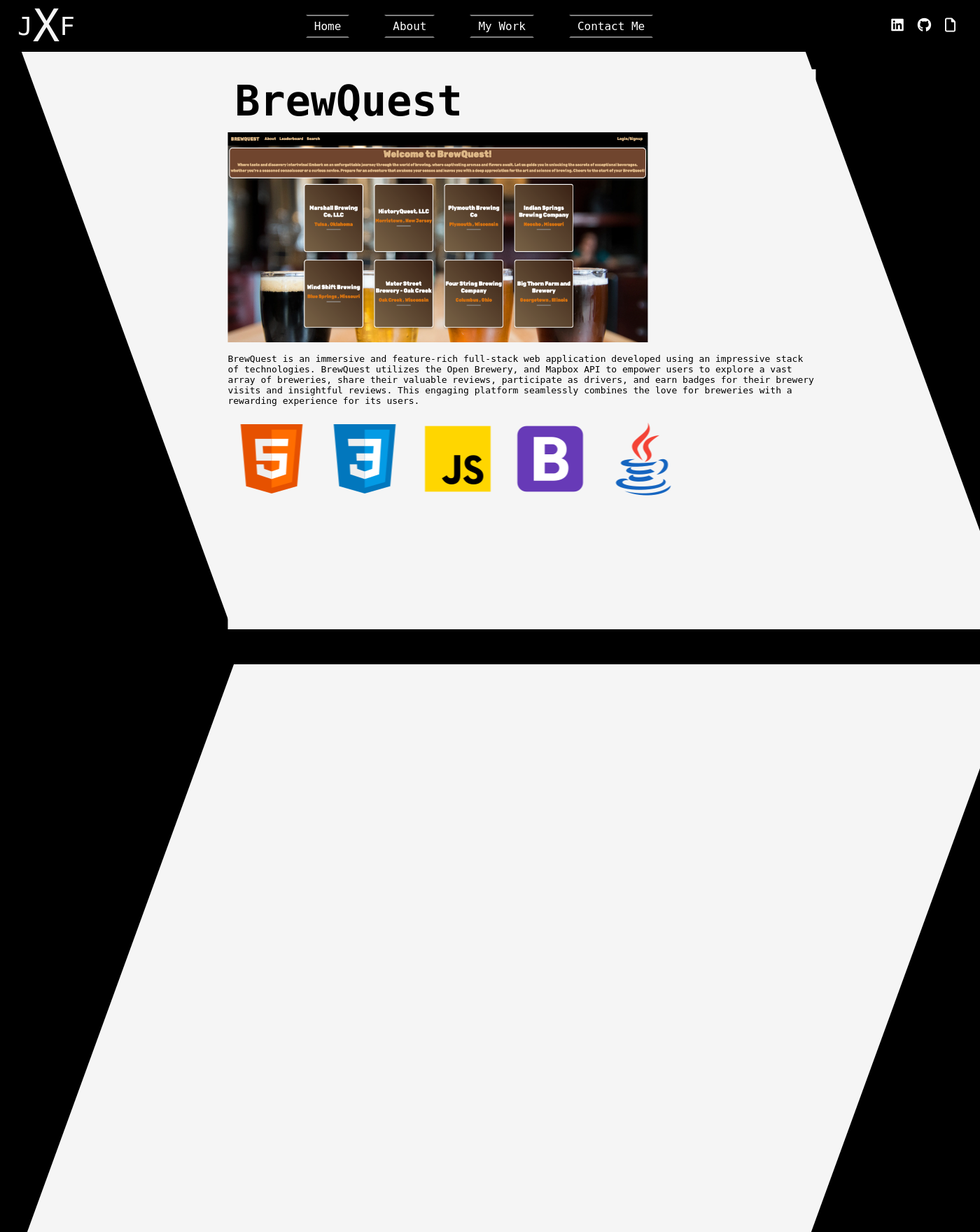
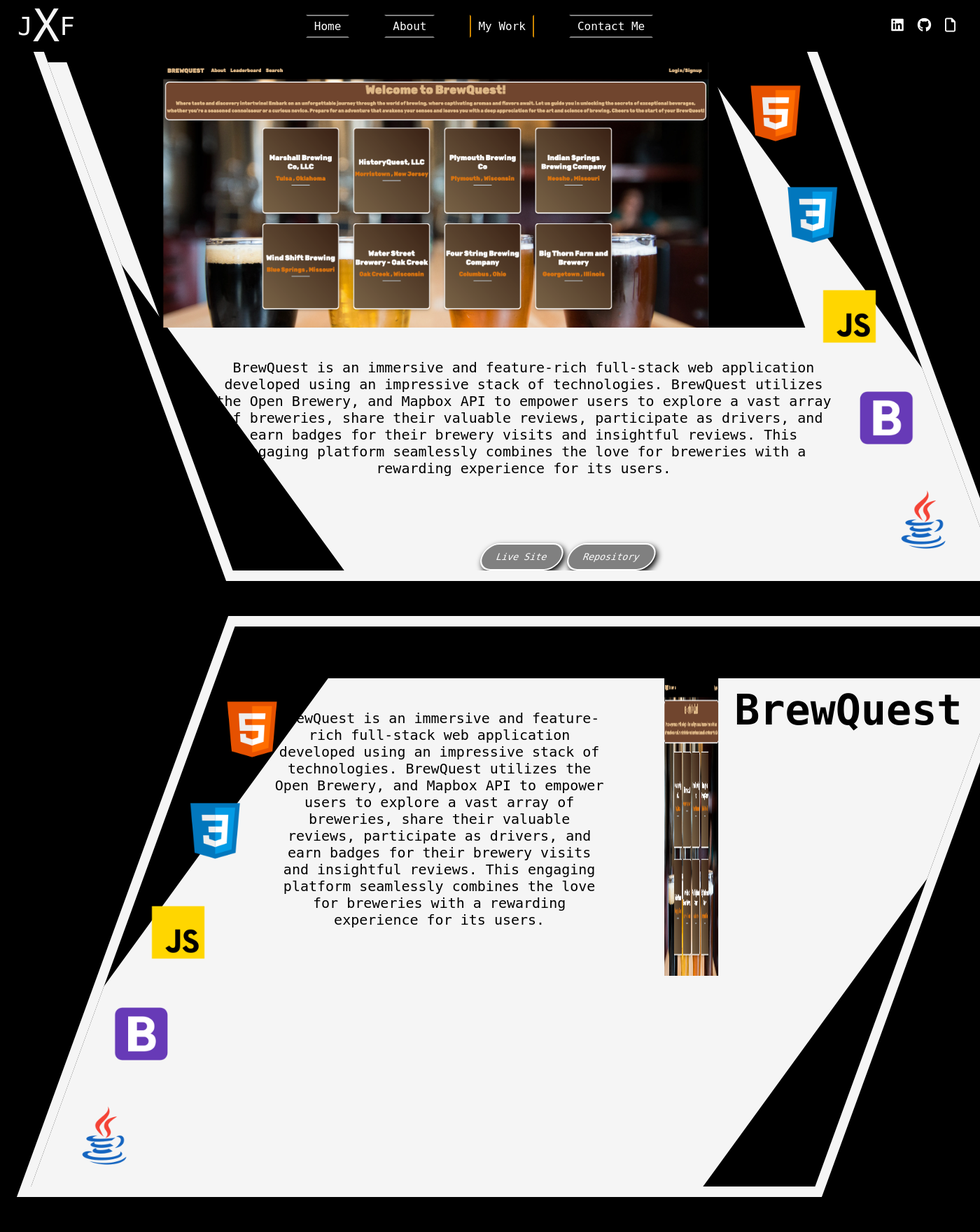
Before and after one commit to XavierFrancis9/portfolio, a Spring Boot app: page /projects in a window 1400 px wide; the page is wider, and only the part inside the window is pictured. Shown: the top 1760 px of that part at 70% size. Run offline with Spring Boot 4, Linux system fonts and the light colour scheme; some libraries are stand-ins or nearby versions.

Commit message:
projects draft

```diff
--- a/src/main/resources/static/css/about.css
+++ b/src/main/resources/static/css/about.css
@@ -1,5 +1,11 @@
 html {
 
+}
+#navRight a:nth-child(2) {
+    border-left: 2px #cc8500 solid;
+    border-right: 2px #cc8500 solid;
+    border-top: 2px black solid;
+    border-bottom: 2px black solid;
 }
 main {
     background-color: whitesmoke;
--- a/src/main/resources/static/css/home.css
+++ b/src/main/resources/static/css/home.css
@@ -3,6 +3,7 @@ html {
     color: whitesmoke;
     font-family: monospace;
 }
+
 body {
     margin: 0;
 }
--- a/src/main/resources/static/css/navbar.css
+++ b/src/main/resources/static/css/navbar.css
@@ -26,6 +26,18 @@ html {
     align-items: center;
     color: whitesmoke;
 }
+.navLeft {
+    font-size: xxx-large;
+    display: flex;
+    align-items: center;
+    color: whitesmoke;
+}
+
+a {
+    text-decoration: none;
+    text-underline: none;
+}
+
 #navRight a{
     font-size: large;
     text-decoration: none;
--- a/src/main/resources/templates/home.html
+++ b/src/main/resources/templates/home.html
@@ -10,6 +10,14 @@
     <link rel="stylesheet" type="text/css" th:href="@{/css/home.css}">
     <script th:src="@{/js/home.js}"></script>
     <title>Xavier Francis | Home</title>
+    <style>
+        #navRight a:nth-child(1) {
+            border-left: 2px #cc8500 solid;
+            border-right: 2px #cc8500 solid;
+            border-top: 2px black solid;
+            border-bottom: 2px black solid;
+        }
+    </style>
 </head>
 <body>
     <nav th:replace="partials/navbar.html :: navbar"></nav>
--- a/src/main/resources/templates/partials/navbar.html
+++ b/src/main/resources/templates/partials/navbar.html
@@ -9,12 +9,13 @@
 </head>
 <body>
 <nav th:fragment="navbar">
+    <a class="navLeft" th:href="@{/}">
     <div id="navLeft">
-        <span id="top1">J</span>
-        <span id="top2">X</span>
-        <span id="top3">F</span>
-
+        <span id="top1" class="topLogo">J</span>
+        <span id="top2" class="topLogo">X</span>
+        <span id="top3" class="topLogo">F</span>
     </div>
+    </a>
     <div id="navRight">
         <a th:href="@{/}"><span>Home</span></a>
         <a th:href="@{/about}"><span>About</span></a>
--- a/src/main/resources/templates/projects.html
+++ b/src/main/resources/templates/projects.html
@@ -14,23 +14,46 @@
             margin: 0;
             padding: 0;
         }
+        #navRight a:nth-child(3) {
+            border-left: 2px #cc8500 solid;
+            border-right: 2px #cc8500 solid;
+            border-top: 2px black solid;
+            border-bottom: 2px black solid;
+        }
         main {
             display: flex;
             flex-direction: column;
             align-content: center;
         }
 
-        #section1 {
+        #section1, #section2, #section3 {
             background-color: whitesmoke;
+            transform: skew(20deg);
+            width: 95%;
+            height: 100%;
+            display: flex;
+            flex-direction: row-reverse;
+            justify-content: space-between;
+        }
+        #section2 {
             transform: skew(-20deg);
-            width: 75%;
-            height: 100%;
+        }
 
+        #section1 *, #section2 *, #section3 * {
+            transform: skew(-20deg);
+            font-family: monospace;
+            text-align: center;
+        }
+
+
+        #section2 * {
+            transform: skew(20deg);
         }
 
         #project1 {
-            background-color: whitesmoke;
-            height: 100vh;
+            background-color: black;
+            border: 15px whitesmoke solid;
+            height: calc(100vh - 74px);
             display: flex;
             flex-direction: column;
             justify-content: center;
@@ -38,15 +61,17 @@
             color: black;
             padding-top: 74px;
             transform: skew(20deg);
-            width: 80%;
+            width: calc(80% - 30px);
             margin: 25px 0;
             margin-left: 172px;
-
+            overflow: hidden;
+            margin-top: 0;
         }
 
         #project2 {
-            background-color: whitesmoke;
-            height: 100vh;
+            background-color: black;
+            border: 15px whitesmoke solid;
+            height: calc(100vh - 74px);
             display: flex;
             flex-direction: column;
             justify-content: center;
@@ -57,11 +82,12 @@
             width: 80%;
             margin: 25px 0;
             margin-left: 175px;
+            overflow: hidden;
         }
 
         #project3 {
             background-color: whitesmoke;
-            height: 100vh;
+            height: calc(100vh - 74px);
             display: flex;
             flex-direction: column;
             justify-content: center;
@@ -73,11 +99,40 @@
             margin: 25px 0;
             margin-left: 175px;
             margin-bottom: 0;
+            overflow: hidden;
         }
 
         .images {
-            height: 300px;
-            width: 600px;
+            height: 100%;
+            width: 85%;
+            margin: 0;
+        }
+        .projectDescription {
+            font-family: monospace;
+            font-size: x-large;
+            padding: 25px;
+        }
+        .projectName {
+            padding-bottom: 50px;
+        }
+        .sectionMiddle {
+            display: flex;
+            flex-direction: column;
+            justify-content: center;
+        }
+        .projectTech {
+            display: flex;
+            flex-direction: column;
+            justify-content: space-around;
+            align-content: center;
+        }
+        .icon {
+            width: 100px;
+            height: 100px;
+        }
+        .projectImgContainer {
+            width: 98%;
+            height: 425px;
         }
 
 
@@ -88,6 +143,29 @@
 <main>
     <div id="project1">
         <section id="section1">
+            <div class="projectTech">
+                <img class="icon" th:src="@{/img/icons8-html-125.png}">
+                <img class="icon" th:src="@{/img/icons8-css-125.png}">
+                <img class="icon" th:src="@{/img/icons8-javascript-125.png}">
+                <img class="icon" th:src="@{/img/icons8-bootstrap-125.png}">
+                <img class="icon" th:src="@{/img/icons8-java-125.png}">
+            </div>
+            <div class="sectionMiddle">
+                <div class="projectImgContainer" style="background-color: black; transform: skew(0deg)">
+                    <img class="images" th:src="@{/img/brewquest.png}">
+                </div>
+                <div class="projectDescription">
+                    <p style="transform: skew(0deg)">BrewQuest is an immersive and feature-rich full-stack web application developed using an impressive stack of technologies. BrewQuest utilizes the Open Brewery, and Mapbox API to empower users to explore a vast array of breweries, share their valuable reviews, participate as drivers, and earn badges for their brewery visits and insightful reviews. This engaging platform seamlessly combines the love for breweries with a rewarding experience for its users.</p>
+                </div>
+                <div class="repo">
+                    <button>Live Site</button>
+                    <button>Repository</button>
+                </div>
+            </div>
+        </section>
+    </div>
+    <div id="project2">
+        <section id="section2">
             <div class="projectName">
                 <h1>BrewQuest</h1>
             </div>
@@ -106,8 +184,26 @@
             </div>
         </section>
     </div>
-    <div id="project2"></div>
-    <div id="project3"></div>
+    <div id="project3">
+        <section id="section3">
+            <div class="projectName">
+                <h1>BrewQuest</h1>
+            </div>
+            <div class="projectImgContainer">
+                <img class="images" th:src="@{/img/brewquest.png}">
+            </div>
+            <div class="projectDescription">
+                <p>BrewQuest is an immersive and feature-rich full-stack web application developed using an impressive stack of technologies. BrewQuest utilizes the Open Brewery, and Mapbox API to empower users to explore a vast array of breweries, share their valuable reviews, participate as drivers, and earn badges for their brewery visits and insightful reviews. This engaging platform seamlessly combines the love for breweries with a rewarding experience for its users.</p>
+            </div>
+            <div class="projectTech">
+                <img class="icon" th:src="@{/img/icons8-html-125.png}">
+                <img class="icon" th:src="@{/img/icons8-css-125.png}">
+                <img class="icon" th:src="@{/img/icons8-javascript-125.png}">
+                <img class="icon" th:src="@{/img/icons8-bootstrap-125.png}">
+                <img class="icon" th:src="@{/img/icons8-java-125.png}">
+            </div>
+        </section>
+    </div>
 </main>
 <th:block th:replace="home.html :: footer"></th:block>
 </body>
```
